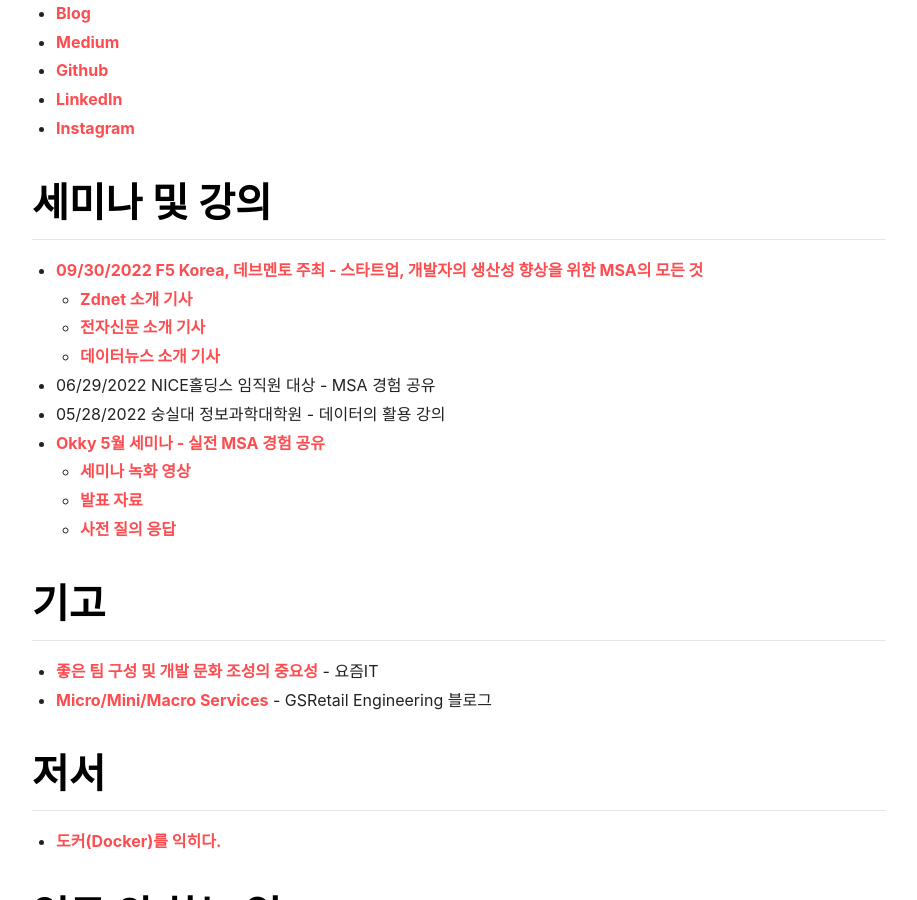
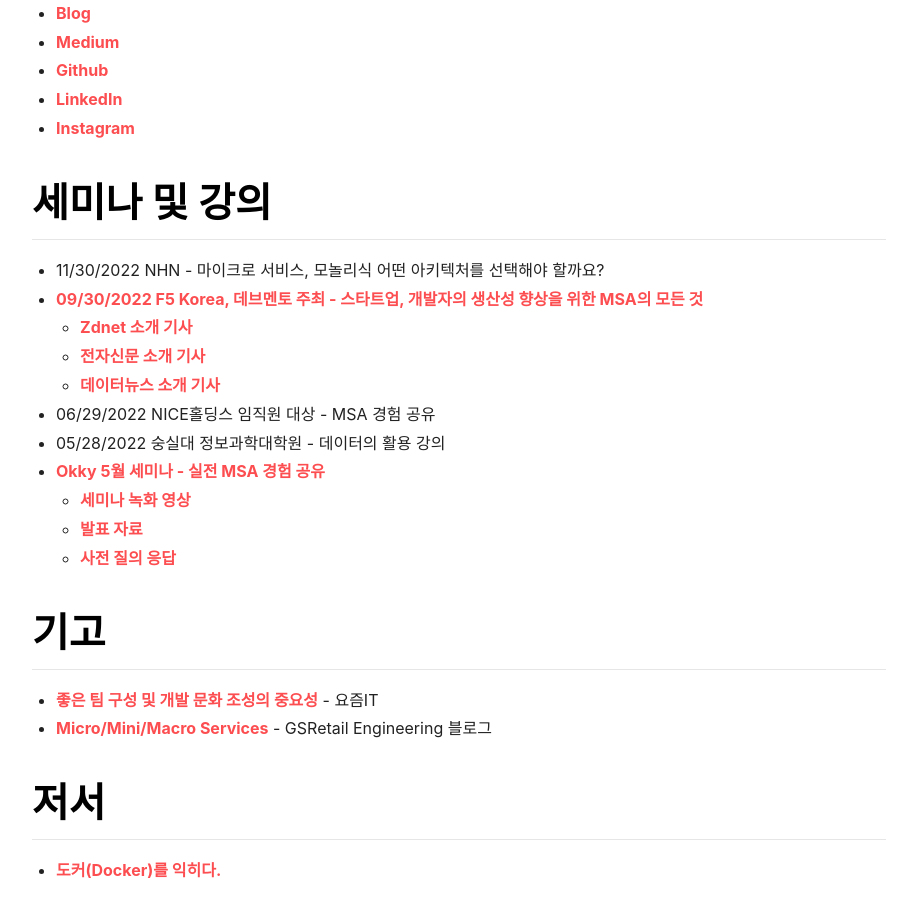
Before and after one commit to giljae/giljae.github.io, a Jekyll site: the page built from about.md, in a window 1280 px wide and 900 px high, scrolled down 535 px. Shown: the whole window, without its empty margins (181-1098 px from the left). Built offline with Jekyll 4.4.1, drawn with Linux system fonts in a browser that asks for light colours.

Commit message:
Update about.md

```diff
--- a/about.md
+++ b/about.md
@@ -42,6 +42,7 @@
 * [Instagram](https://instagram.com/giljae)
 
 # 세미나 및 강의
+* 11/30/2022 NHN - 마이크로 서비스, 모놀리식 어떤 아키텍처를 선택해야 할까요?
 * [09/30/2022 F5 Korea, 데브멘토 주최 - 스타트업, 개발자의 생산성 향상을 위한 MSA의 모든 것](http://www.itonair.tv/class/developermeetup/?wcs_timestamp=1664546400)
   * [Zdnet 소개 기사](https://zdnet.co.kr/view/?no=20220923114519)
   * [전자신문 소개 기사](https://www.etnews.com/20220923000093)
```
